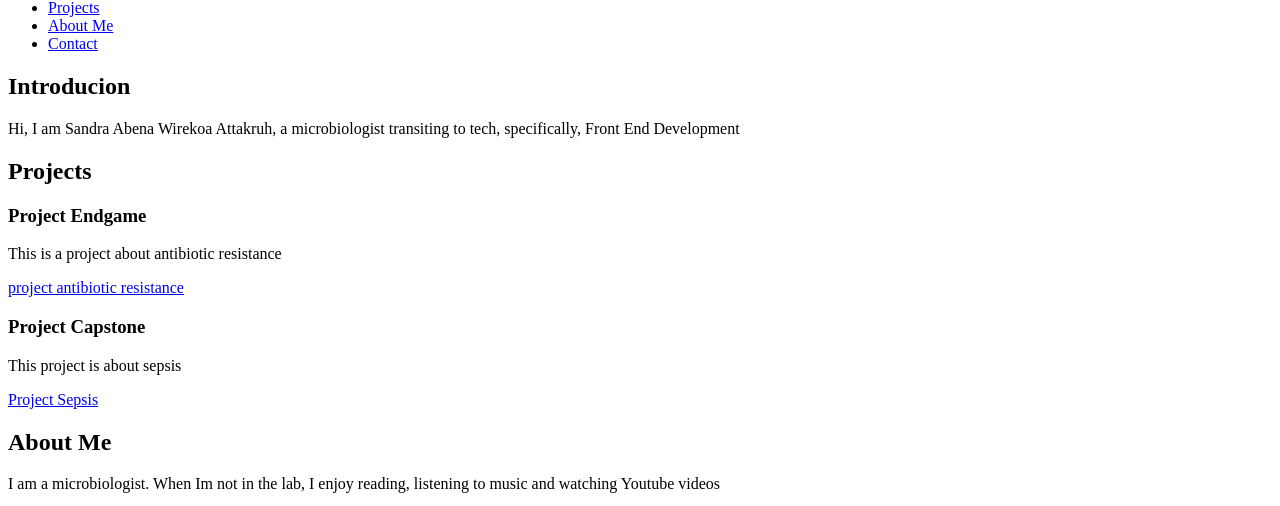
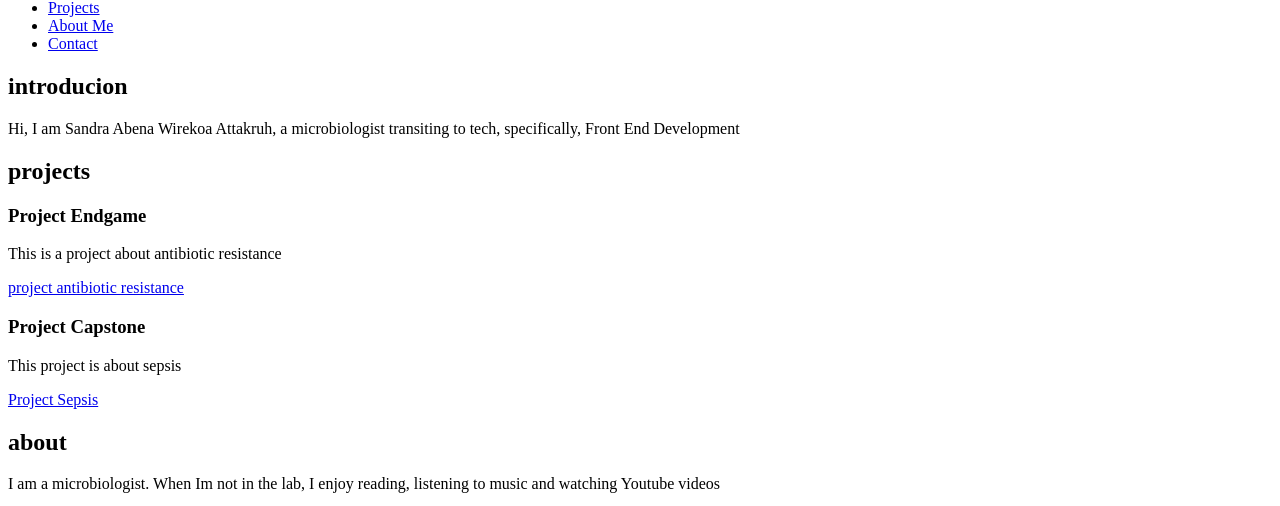
Before and after one commit to SANW28/My_First_Portfolio, a plain HTML site: page portfolio/index.html in a window 1280 px wide. Shown: the part 133-639 px from the top of the page. Drawn offline with Linux system fonts and the light colour scheme.

Commit message:
section id changed from caps to lower case

```diff
--- a/portfolio/index.html
+++ b/portfolio/index.html
@@ -27,9 +27,9 @@
         </nav>
 
         <section>
-            <h2>Introducion</h2>
+            <h2>introducion</h2>
             <p>Hi, I am Sandra Abena Wirekoa Attakruh, a microbiologist transiting to tech, specifically, Front End Development</p>
-            <h2>Projects</h2>
+            <h2>projects</h2>
             <article>
                 <h3>Project Endgame</h3>
                 <p>This is a project about antibiotic resistance</p>
@@ -42,7 +42,7 @@
             </article>
         </section>
         <section>
-            <h2>About Me</h2>
+            <h2>about</h2>
             <p>I am a microbiologist. When Im not in the lab, I enjoy reading, listening to music and watching Youtube videos</p>
         </section>
         <section>
```
